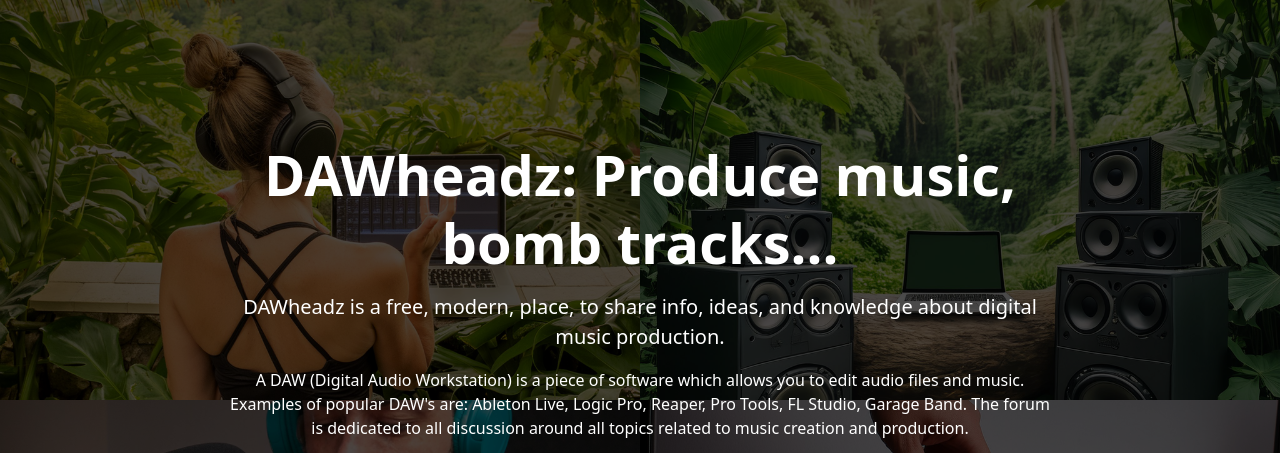
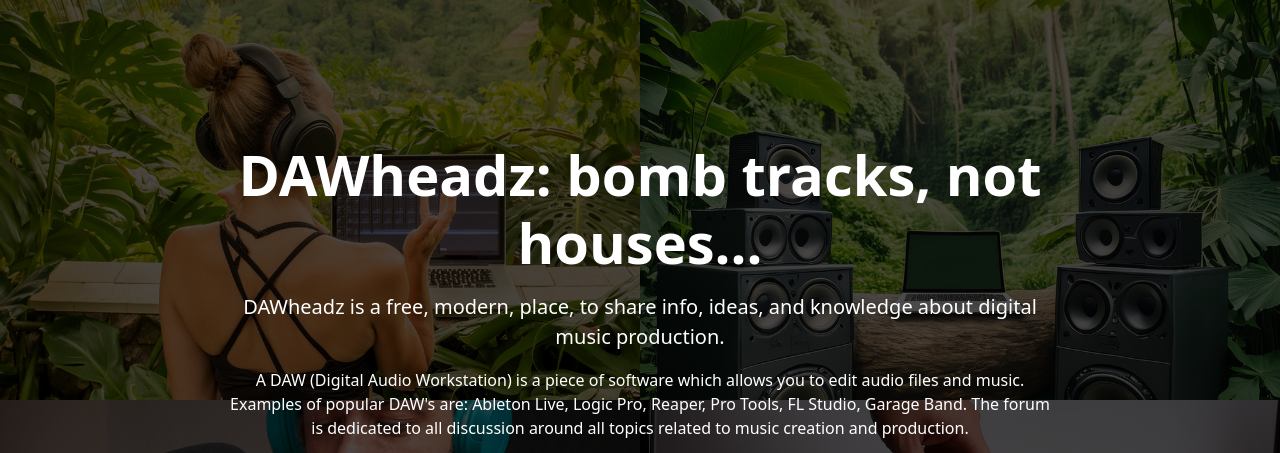
Before and after one commit to fracool/DAWheadz, a plain HTML site: page index.html in a window 1280 px wide. Shown: the top 453 px of the page. Drawn offline with nearby package versions, Linux system fonts and the light colour scheme.

Commit message:
update logo

```diff
--- a/index.html
+++ b/index.html
@@ -25,7 +25,7 @@
     <div class="overlay row justify-content-center text-white" style="position: absolute; top: 50%; left: 50%; transform: translate(-50%, -50%);">
         <div class="col-lg-8 mx-3 text-center">
             <!-- Forum Heading and Copy -->
-            <h1 class="display-4 fw-bold mb-3">DAWheadz: Produce music, bomb tracks...</h1>
+            <h1 class="display-4 fw-bold mb-3">DAWheadz: bomb tracks, not houses...</h1>
             <p class="lead">
                 DAWheadz is a free, modern, place, to share info, ideas, and knowledge about digital music production.
             </p>
```
